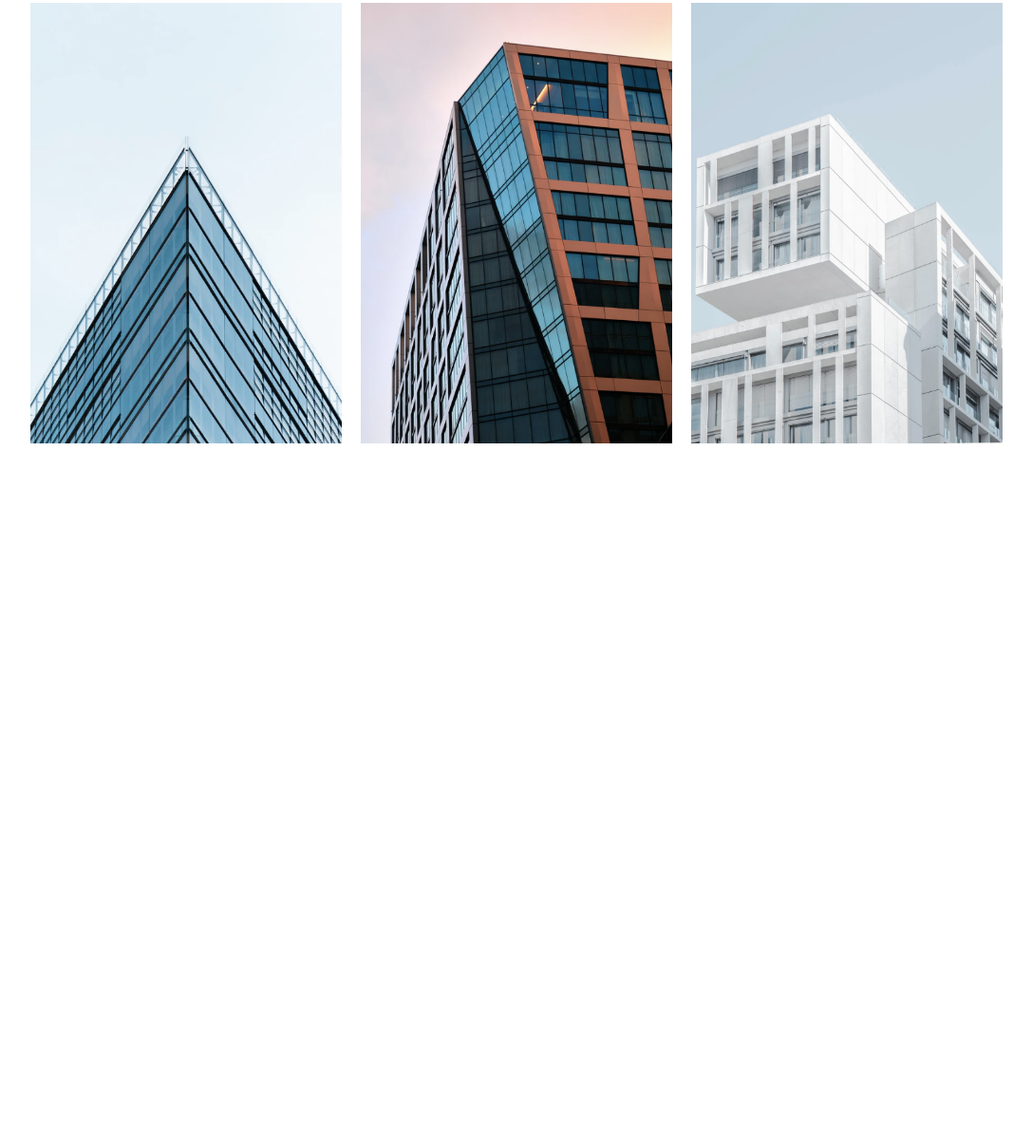
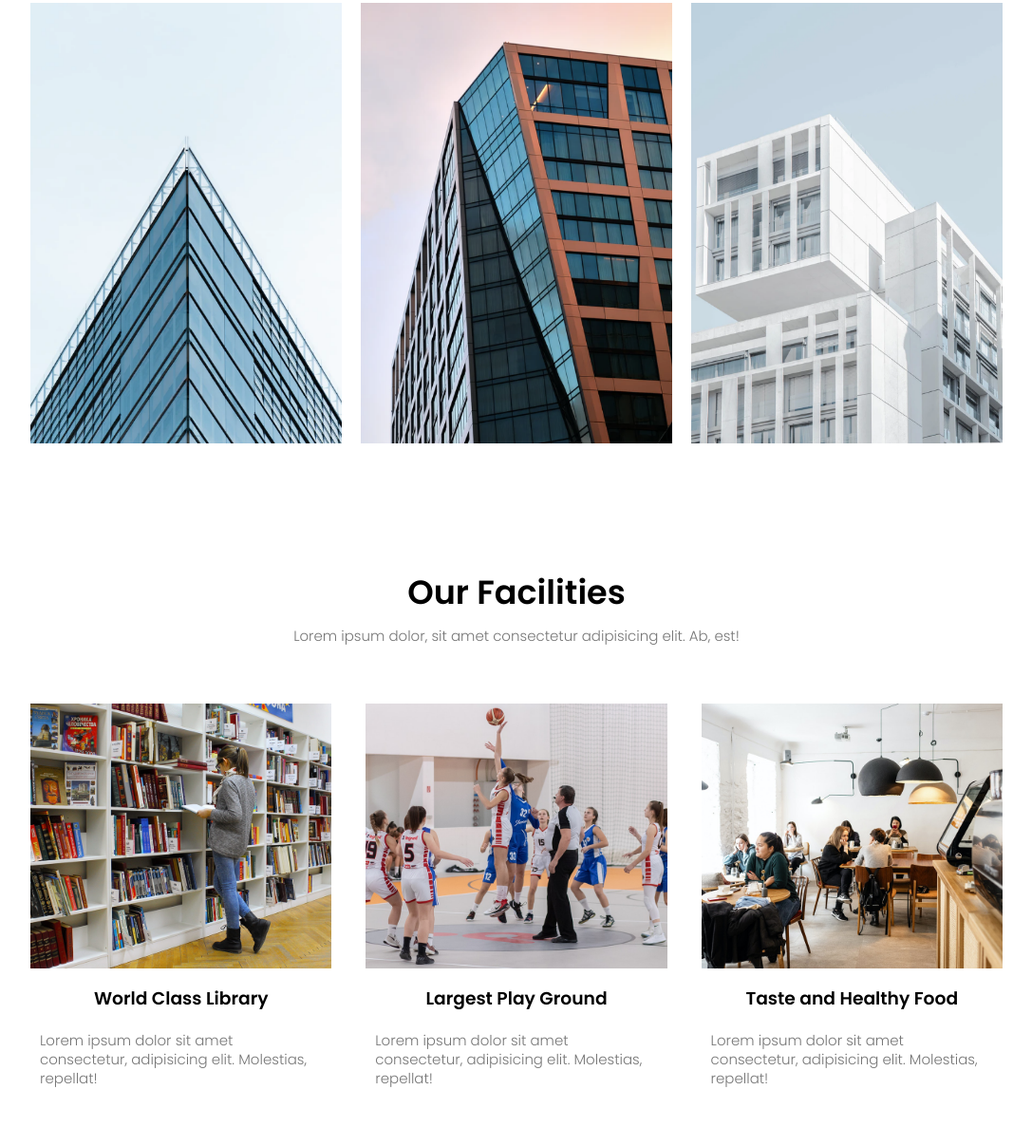
Before and after one commit to rakibul114/eduford, a plain HTML site: page index.html in a window 1280 px wide. Shown: the part 1616-2823 px from the top of the page at 95% size, without its empty margins (96-1183 px from the left). Before the commit the page ends 2113 px from the top, so only its background shows below. Drawn offline with Linux system fonts and the light colour scheme.

Commit message:
content updated

```diff
--- a/index.html
+++ b/index.html
@@ -102,22 +102,50 @@
                 </div>
             </div>
             <div class="campus-col">
-                <img src="images/newyork.png" alt="London Campus Photo">
+                <img src="images/newyork.png" alt="New York Campus Photo">
                 <div class="layer">
                     <h3>NEW YORK</h3>
                 </div>
             </div>
             <div class="campus-col">
-                <img src="images/washington.png" alt="London Campus Photo">
+                <img src="images/washington.png" alt="Washington Campus Photo">
                 <div class="layer">
                     <h3>WASHINGTON</h3>
                 </div>
             </div>
         </div>
     </section>
+    <!-- Campus section ends here -->
 
 
-    <!-- Campus section ends here -->
+<!-- Facilities section starts here -->
+
+<section class="facilities">
+    <h1>Our Facilities</h1>
+    <p>Lorem ipsum dolor, sit amet consectetur adipisicing elit. Ab, est!</p>
+
+    <div class="row">
+        <div class="facilities-col">
+            <img src="images/library.png" alt="Library photo">
+            <h3>World Class Library</h3>
+            <p>Lorem ipsum dolor sit amet consectetur, adipisicing elit. Molestias, repellat!</p>
+        </div>
+        <div class="facilities-col">
+            <img src="images/basketball.png" alt="Library photo">
+            <h3>Largest Play Ground</h3>
+            <p>Lorem ipsum dolor sit amet consectetur, adipisicing elit. Molestias, repellat!</p>
+        </div>
+        <div class="facilities-col">
+            <img src="images/cafeteria.png" alt="Library photo">
+            <h3>Taste and Healthy Food</h3>
+            <p>Lorem ipsum dolor sit amet consectetur, adipisicing elit. Molestias, repellat!</p>
+        </div>
+    </div>
+
+</section>
+
+
+<!-- Facilities section ends here -->
 
 
 
--- a/style.css
+++ b/style.css
@@ -221,6 +221,7 @@ h3 {
 .campus-col img {
     width: 100%;
     display: block;
+
 }
 
 .layer {
@@ -242,16 +243,35 @@ h3 {
     font-weight: 500;
     color: #fff;
     font-size: 26px;
-    bottom: 42%;
+    bottom: 0%;
     left: 50%;
     transform: translateX(-50%);
     position: absolute;
     opacity: 0;
-    transition: 0.7s;
+    transition: 0.6s;
 }
 
 .layer:hover h3 {
-    font-size: 30px;
+    bottom: 49%;
     opacity: 1;
+}
+
+/* Facilities styles starts here */
+.facilities {
+    width: 80%;
+    margin: auto;
+    text-align: center;
+    padding-top: 100px;
+}
+
+.facilities-col{
+    flex-basis: 31%;
+    border-radius: 10px;
+    margin-bottom: 5%;
+    text-align: left;
+}
+
+.facilities-col img {
+    width: 100%;
 
 }
```
